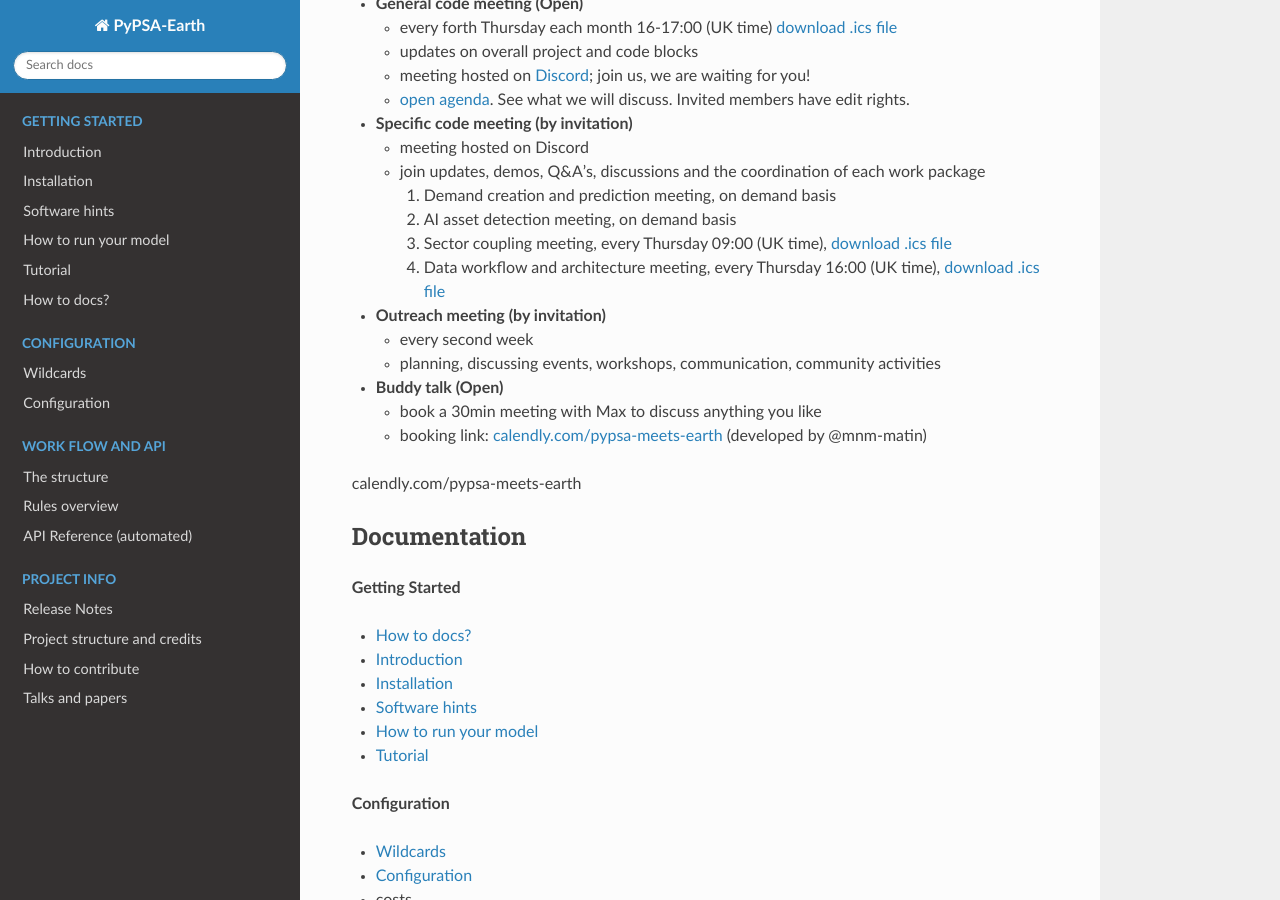
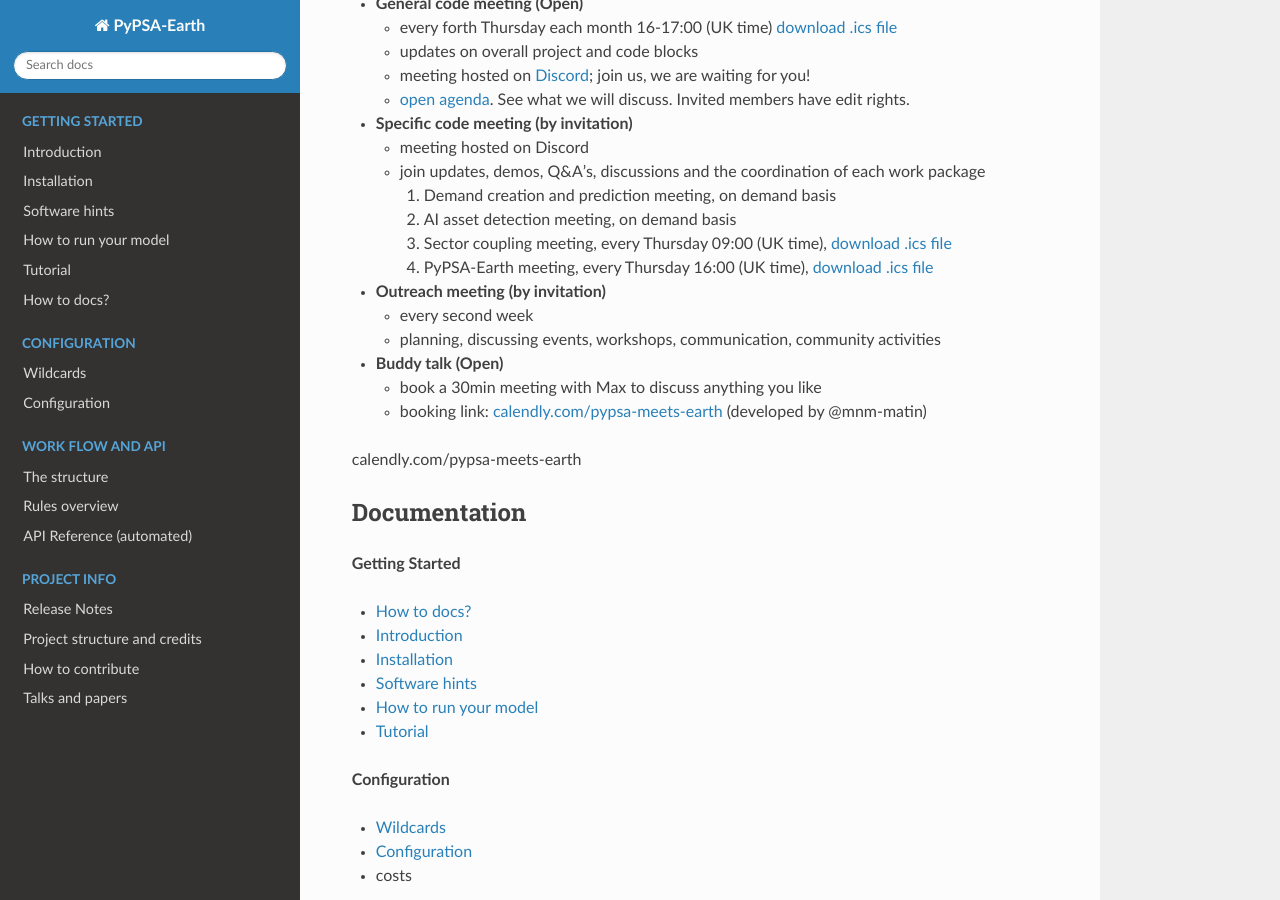
Before and after one commit to pypsa-meets-earth/pypsa-earth, a Sphinx documentation site: the page built from doc/index.rst, in a window 1280 px wide and 900 px high, scrolled down 1129 px. Built offline with Sphinx 7.4.7 and the Read the Docs theme 2.0.0, drawn with Linux system fonts in a browser that asks for light colours; pages that are not in the unit, such as notebooks, are missing from menus; the version number could not be read and is left out.

Commit message:
Fix merge

```diff
--- a/doc/index.rst
+++ b/doc/index.rst
@@ -89,7 +89,7 @@ The PyPSA meets Earth team is currently running four types of meetings:
     1. Demand creation and prediction meeting, on demand basis
     2. AI asset detection meeting, on demand basis
     3. Sector coupling meeting, every Thursday 09:00 (UK time), `download .ics file <https://drive.google.com/file/d/1TzUcilUdcsnsre7jTEcvyizftET93DQS/view?usp=sharing>`__
-    4. Data workflow and architecture meeting, every Thursday 16:00 (UK time), `download .ics file <https://drive.google.com/file/d/1yq6LEW6nYVJv2tRHWeKELSkx26ld6EQS/view?usp=sharing>`__
+    4. PyPSA-Earth meeting, every Thursday 16:00 (UK time), `download .ics file <https://drive.google.com/file/d/1yq6LEW6nYVJv2tRHWeKELSkx26ld6EQS/view?usp=sharing>`__
 
 - **Outreach meeting (by invitation)**
 
```
